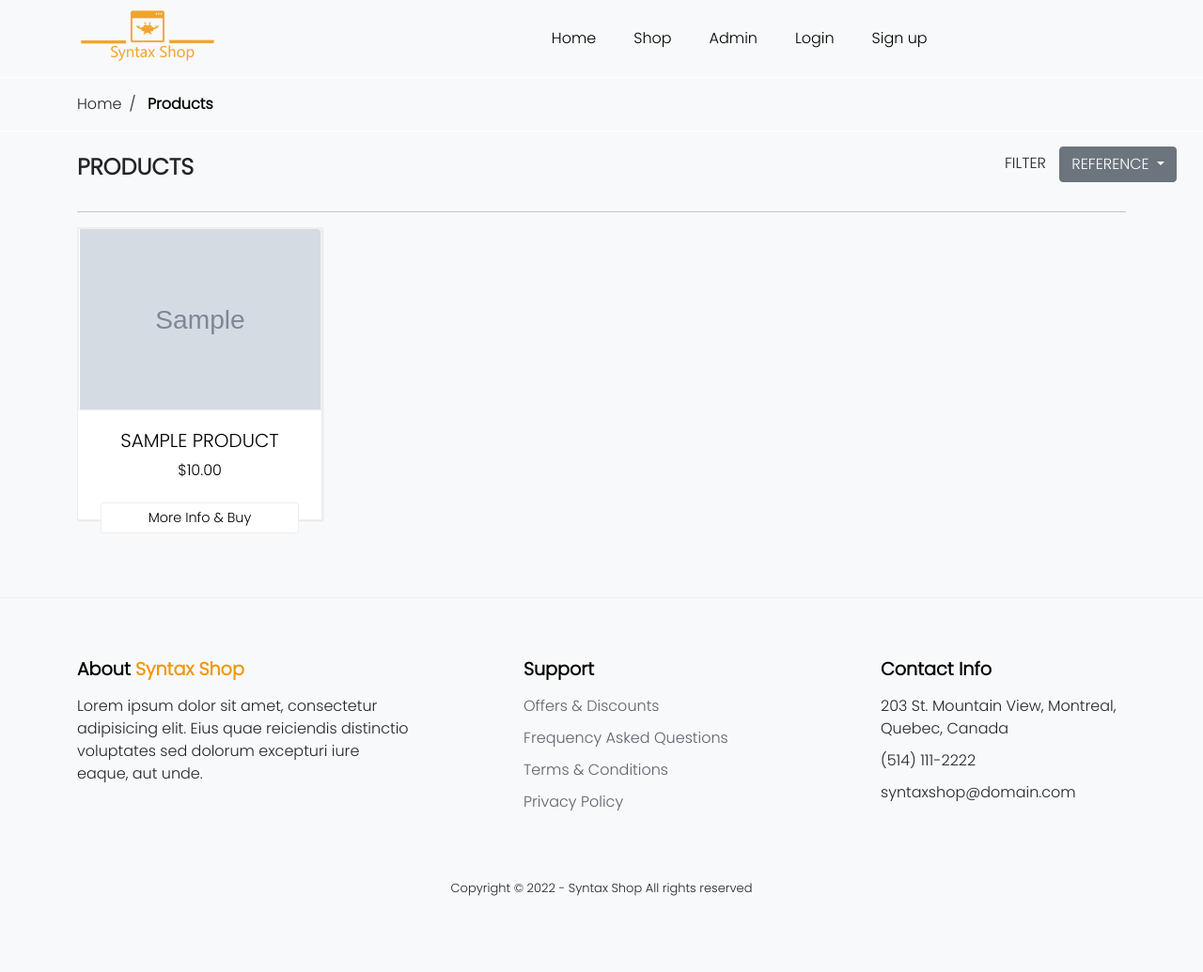
After one commit to KylePiche/JAC_WebDevTeamProject, a PHP site: page /shop.php in a window 1280 px wide. The commit adds this page. Shown: the whole page at 94% size. Run offline with PHP 8.4, Linux system fonts and the light colour scheme; tables that the repository leaves empty hold one stand-in row (values such as "Sample post"); grey boxes marked "Sample" are stand-in pictures; a stand-in replaces the project's code that opens the database connection.

Commit message:
add shop.php

```diff
--- a/assets/css/style.css
+++ b/assets/css/style.css
@@ -179,9 +179,7 @@ h6 {
 }
 
 /* Brand section*/
-#brand {
 
-}
 #brand .banner{
    height: 150px;
    margin: 15px 0;
--- /dev/null
+++ b/shop.php
@@ -0,0 +1,116 @@
+<!DOCTYPE html>
+<html lang="en">
+
+<head>
+  <meta charset="UTF-8">
+  <meta http-equiv="X-UA-Compatible" content="IE=edge">
+  <meta name="viewport" content="width=device-width, initial-scale=1.0">
+  <title>Syntax Shop - Shopping</title>
+
+  <!--cdn bootstrap 5.1.x-->
+  <link href="https://cdn.jsdelivr.net/npm/bootstrap@5.1.3/dist/css/bootstrap.min.css" rel="stylesheet" integrity="sha384-1BmE4kWBq78iYhFldvKuhfTAU6auU8tT94WrHftjDbrCEXSU1oBoqyl2QvZ6jIW3" crossorigin="anonymous">
+
+  <!--cdn bootstrap icon-->
+  <link rel="stylesheet" href="https://cdn.jsdelivr.net/npm/bootstrap-icons@1.8.3/font/bootstrap-icons.css">
+
+  <link rel="stylesheet" href="./assets/css/style.css">
+
+</head>
+
+<body>
+  <?php require 'header.php'; ?>
+  <div class="bg-light py-3 breadcrumb">
+    <div class="container">
+      <div class="row">
+        <div class="col-md-12 mb-0">Home<span class="mx-2 mb-0">/</span> <strong class="text-black">Products</strong></div>
+      </div>
+    </div>
+  </div>
+
+  <!--Products-->
+  <section id="section-project" class="bg-light py-3 ">
+    <div class="container ">
+      <div class="row">
+        <div class="col-lg-6 text-lg-right">
+          <div class="dropdown product">
+            <div class="col-lg-6">
+              <h2 class="font-weight-normal py-2">PRODUCTS</h2>
+            </div>
+            <div>
+              <span> FILTER </span><button class="btn btn-secondary dropdown-toggle" type="button" id="dropdownMenuButton1" data-bs-toggle="dropdown" aria-expanded="false"> REFERENCE
+              </button>
+              <ul class="dropdown-menu" aria-labelledby="dropdownMenuButton1">
+                <li><a class="dropdown-item" href="#">Relevance</a></li>
+                <li><a class="dropdown-item" href="#">Name, A to Z</a></li>
+                <li><a class="dropdown-item" href="#">Name, Z to A</a></li>
+                <div class="dropdown-divider"></div>
+                <li><a class="dropdown-item" href="#">Price, low to high</a></li>
+                <li><a class="dropdown-item" href="#">Price, high to low</a></li>
+              </ul>
+            </div>
+          </div>
+        </div>
+      </div>
+
+      <hr class="mb-3 text-dark br-dark" />
+      <div class="row">
+
+        <?php
+        include_once("connection-config.php");
+        $result = mysqli_query($mysqli, "SELECT * FROM products order by id ");
+
+        while ($row = mysqli_fetch_array($result)) {
+
+          $cpuid = $row['CPUid'];
+          $gpuid = $row['GPUid'];
+          $memoryid = $row['memoryID'];
+          $storageid = $row['storageID'];
+          $screenid = $row['screenID'];
+
+          $cpu = mysqli_fetch_array(mysqli_query($mysqli, "SELECT * FROM `spec_cpu` WHERE id = $cpuid"));
+          $gpu = mysqli_fetch_array(mysqli_query($mysqli, "SELECT * FROM `spec_GPU` WHERE id = $gpuid"));
+          $memory = mysqli_fetch_array(mysqli_query($mysqli, "SELECT * FROM `spec_memory` WHERE id = $memoryid"));
+          $storage = mysqli_fetch_array(mysqli_query($mysqli, "SELECT * FROM `spec_storage` WHERE id = $storageid"));
+          $screen = mysqli_fetch_array(mysqli_query($mysqli, "SELECT * FROM `spec_screen` WHERE id = $screenid"));
+        ?>
+
+          <div class="col-lg-3 col-md-6 mb-3">
+            <div class="card">
+              <div class="card-head">
+                <img src="<?php echo $row['imageUrl'] ?>" class="img-fluid card-img-top" alt="<?php echo $row['name'] ?>" />
+                <div class="card-hover">
+                  <p><?php echo $cpu['desc'] ?></p>
+                  <p><?php echo $gpu['desc'] ?></p>
+                  <p><?php echo $memory['desc'] ?></p>
+                  <p><?php echo $storage['desc'] ?></p>
+                  <p><?php echo $screen['desc'] ?></p>
+                  <p>"Windows 11</p>
+                </div>
+              </div>
+              <div class="card-body text-center">
+                <h5 class="card-title text-uppercase"><?php echo $row['name'] ?></h5>
+                <p>$<?php echo $row['price'] ?></p>
+                <a href="detail.php?id=<?php echo $row['id'] ?>" class="btn btn-sm card-btn">More Info &amp; Buy </a>
+              </div>
+            </div>
+
+          </div>
+
+          <?php }
+          ?>
+
+
+      </div>
+  </section>
+
+  <!--Footer-->
+  <?php require 'footer.php';?>
+
+
+
+  <!--cdn bootstrap 5.1.x-->
+  <script src="https://cdn.jsdelivr.net/npm/bootstrap@5.1.3/dist/js/bootstrap.bundle.min.js" integrity="sha384-ka7Sk0Gln4gmtz2MlQnikT1wXgYsOg+OMhuP+IlRH9sENBO0LRn5q+8nbTov4+1p" crossorigin="anonymous"></script>
+
+</body>
+
+</html>
```
